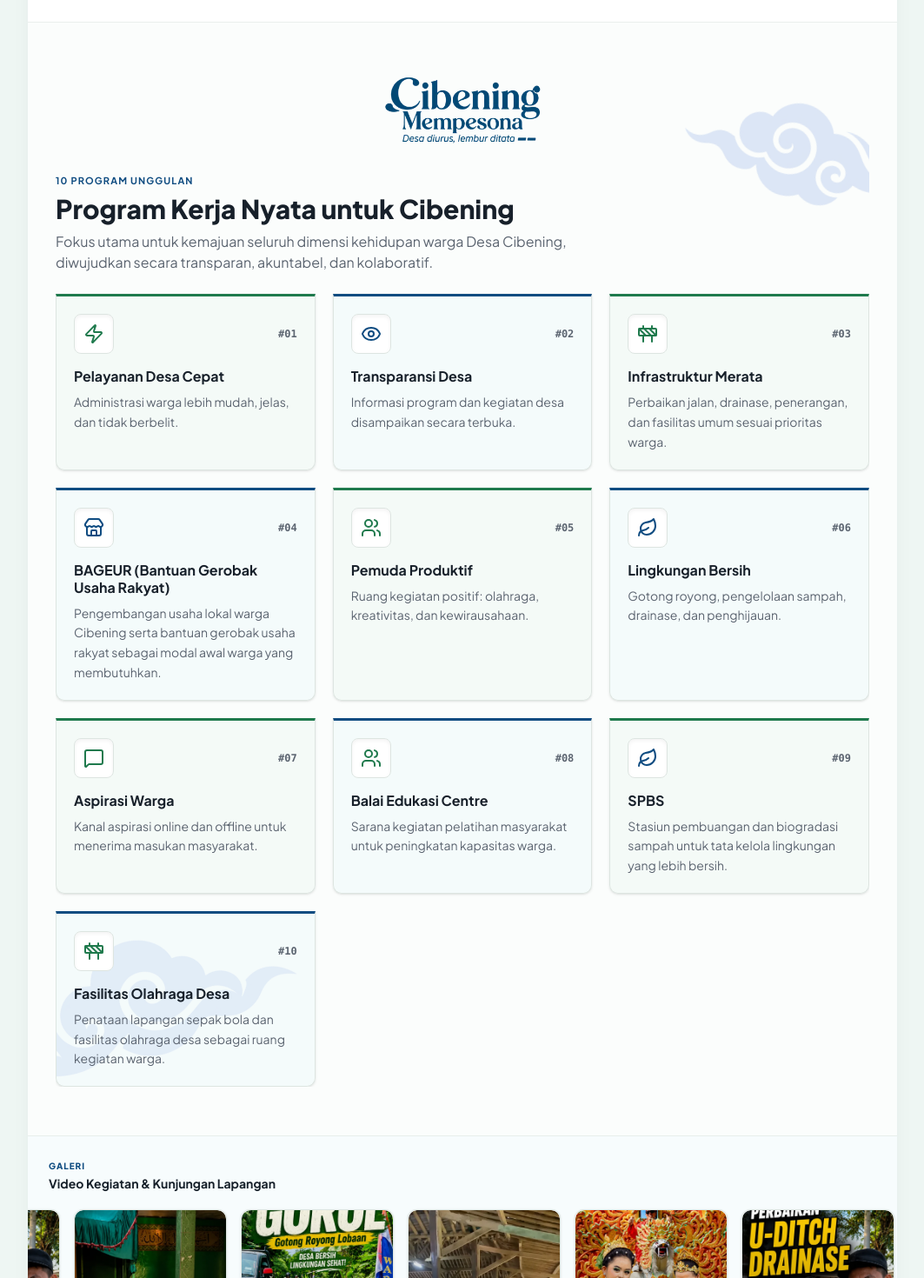
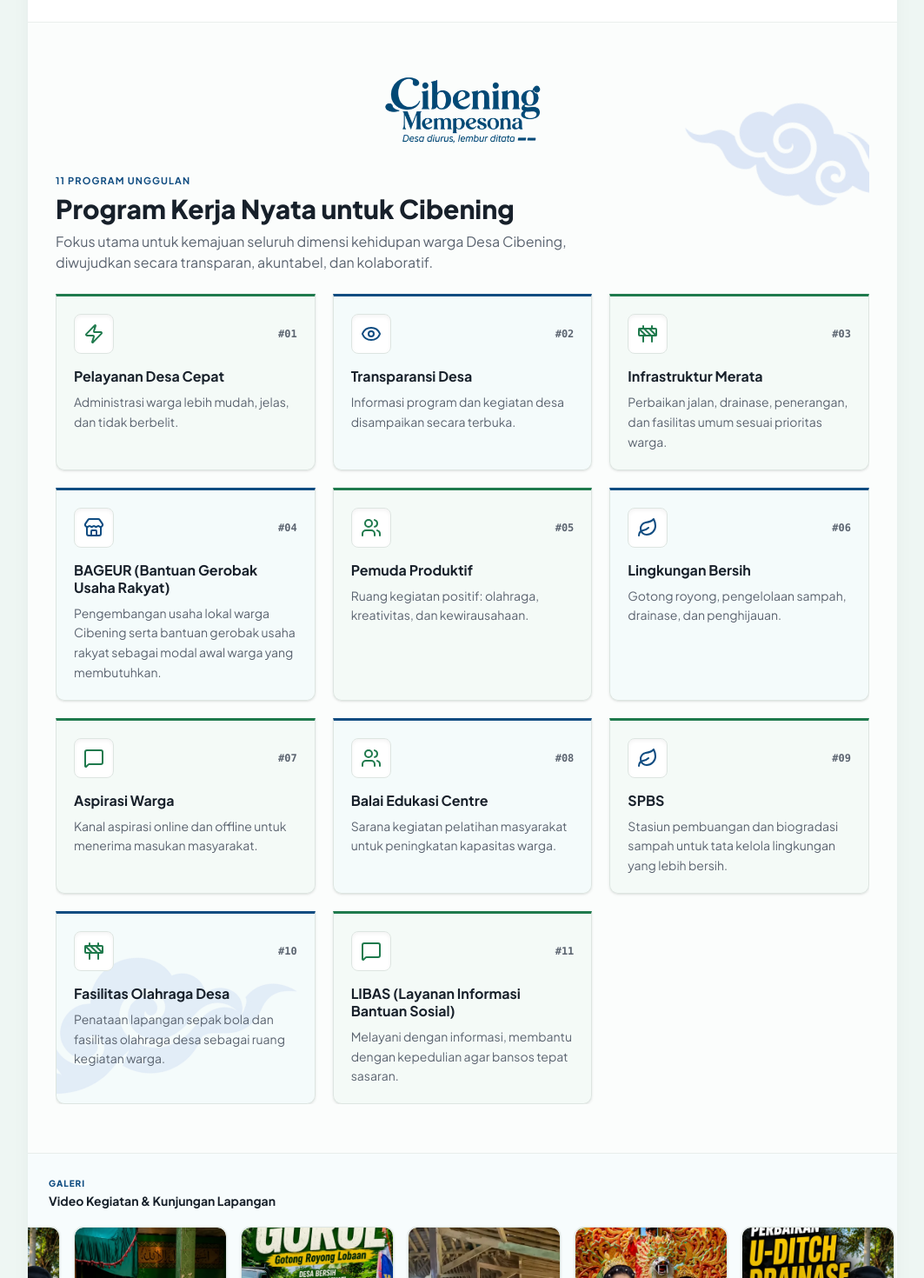
Before and after one commit to kanglilu/cibening_mempesona, a Next.js app: page / in a window 1280 px wide. Shown: the part 2826-4296 px from the top of the page at 87% size, without its empty margins (108-1171 px from the left). Built offline with nearby package versions, Linux system fonts and the light colour scheme.

Commit message:
Add LIBAS program kerja

```diff
--- a/src/components/ProgramKerjaList.tsx
+++ b/src/components/ProgramKerjaList.tsx
@@ -53,7 +53,7 @@ export default function ProgramKerjaList() {
           decoding="async"
           draggable={false}
         />
-        <span className="text-[11px] font-bold uppercase tracking-widest text-[#0F4C81]">10 PROGRAM UNGGULAN</span>
+        <span className="text-[11px] font-bold uppercase tracking-widest text-[#0F4C81]">11 PROGRAM UNGGULAN</span>
         <h3 className="text-2xl md:text-3xl font-extrabold text-[#17202A] mt-1">
           Program Kerja Nyata untuk Cibening
         </h3>
--- a/src/data.ts
+++ b/src/data.ts
@@ -146,6 +146,12 @@ export const PROGRAM_KERJA: ProgramItem[] = [
     title: "Fasilitas Olahraga Desa",
     description: "Penataan lapangan sepak bola dan fasilitas olahraga desa sebagai ruang kegiatan warga.",
     iconName: "Construction"
+  },
+  {
+    id: 11,
+    title: "LIBAS (Layanan Informasi Bantuan Sosial)",
+    description: "Melayani dengan informasi, membantu dengan kepedulian agar bansos tepat sasaran.",
+    iconName: "MessageSquare"
   }
 ];
 
```
